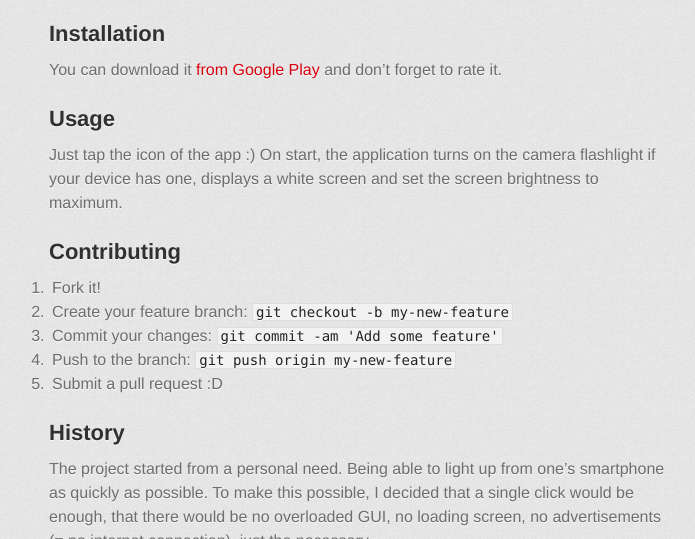
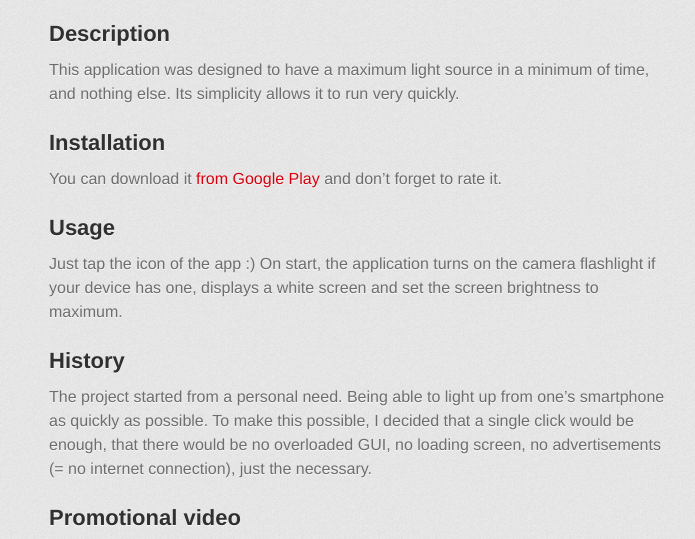
Before and after one commit to Maarti/QuickFlashlight, a plain HTML site: page index.html in a window 1280 px wide. Shown: the part 612-1151 px from the top of the page, without its empty margins (281-976 px from the left). Drawn offline with Linux system fonts and the light colour scheme; grey boxes are pictures that could not be loaded; a web font is replaced by a local one.

```diff
--- a/index.html
+++ b/index.html
@@ -34,6 +34,11 @@
           <p><img src="https://raw.githubusercontent.com/Maarti/QuickFlashlight/master/app/src/main/res/mipmap-hdpi/ic_launcher.png" alt="Icon"></p>
 
 <h2>
+<a id="description" class="anchor" href="#description" aria-hidden="true"><span aria-hidden="true" class="octicon octicon-link"></span></a>Description</h2>
+
+<p>This application was designed to have a maximum light source in a minimum of time, and nothing else. Its simplicity allows it to run very quickly.</p>
+
+<h2>
 <a id="installation" class="anchor" href="#installation" aria-hidden="true"><span aria-hidden="true" class="octicon octicon-link"></span></a>Installation</h2>
 
 <p>You can download it <a href="https://play.google.com/store/apps/details?id=net.maarti.quickflashlight">from Google Play</a> and don’t forget to rate it.</p>
@@ -43,20 +48,6 @@
 
 <p>Just tap the icon of the app :)
 On start, the application turns on the camera flashlight if your device has one, displays a white screen and set the screen brightness to maximum.</p>
-
-<h2>
-<a id="contributing" class="anchor" href="#contributing" aria-hidden="true"><span aria-hidden="true" class="octicon octicon-link"></span></a>Contributing</h2>
-
-<ol>
-<li>Fork it!</li>
-<li>Create your feature branch: <code>git checkout -b my-new-feature</code>
-</li>
-<li>Commit your changes: <code>git commit -am 'Add some feature'</code>
-</li>
-<li>Push to the branch: <code>git push origin my-new-feature</code>
-</li>
-<li>Submit a pull request :D</li>
-</ol>
 
 <h2>
 <a id="history" class="anchor" href="#history" aria-hidden="true"><span aria-hidden="true" class="octicon octicon-link"></span></a>History</h2>
```
Also changed, not shown: params.json (+1 -1 lines).
